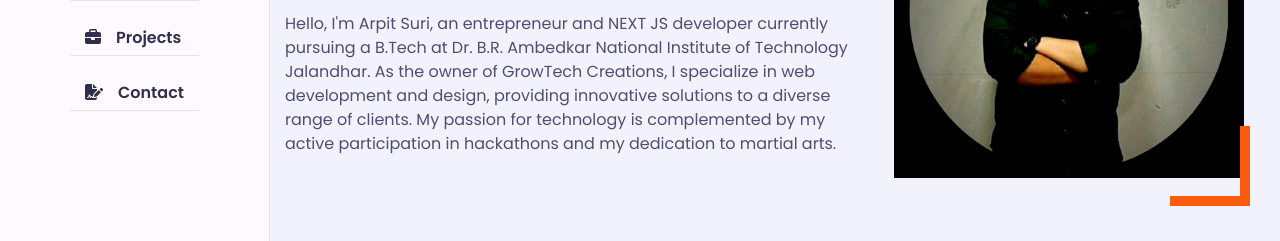
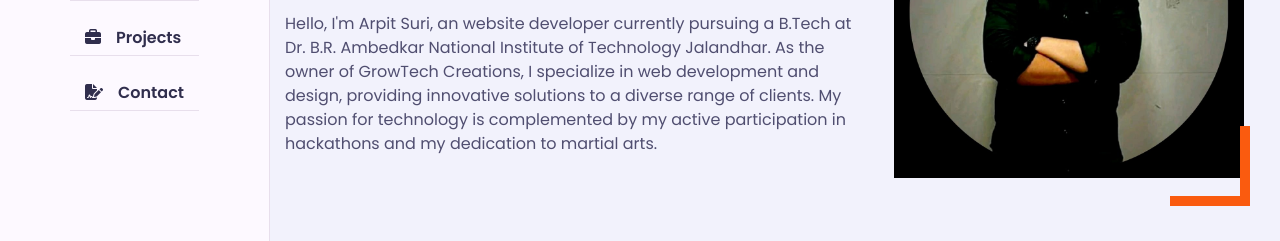
Before and after one commit to ArpitSuri/Portfolio, a plain HTML site: page index.html in a window 1280 px wide. Shown: the part 379-620 px from the top of the page. Drawn offline with nearby package versions, Linux system fonts and the light colour scheme; a web font is replaced by a local one.

Commit message:
Update index.html

```diff
--- a/index.html
+++ b/index.html
@@ -54,7 +54,7 @@
                   <div class="homeInfo">
                      <h3 class="hello">Hello, my name is <span class="name">Arpit Suri</span></h3>
                      <h3 class="myProfession">I'm a <span class="typing">NEXT JS  DEV.</span></h3>
-                     <p>Hello, I'm Arpit Suri, an entrepreneur and NEXT JS  developer currently pursuing a B.Tech at Dr. B.R. Ambedkar National Institute of Technology Jalandhar. As the owner of GrowTech Creations, I specialize in web development and design, providing innovative solutions to a diverse range of clients. My passion for technology is complemented by my active participation in hackathons and my dedication to martial arts.</p>
+                     <p>Hello, I'm Arpit Suri, an website  developer currently pursuing a B.Tech at Dr. B.R. Ambedkar National Institute of Technology Jalandhar. As the owner of GrowTech Creations, I specialize in web development and design, providing innovative solutions to a diverse range of clients. My passion for technology is complemented by my active participation in hackathons and my dedication to martial arts.</p>
                      <!-- <a href="#contact" class="btn hireMe">Contact me</a> -->
                   </div>
                   <div class="homeImg">
```
